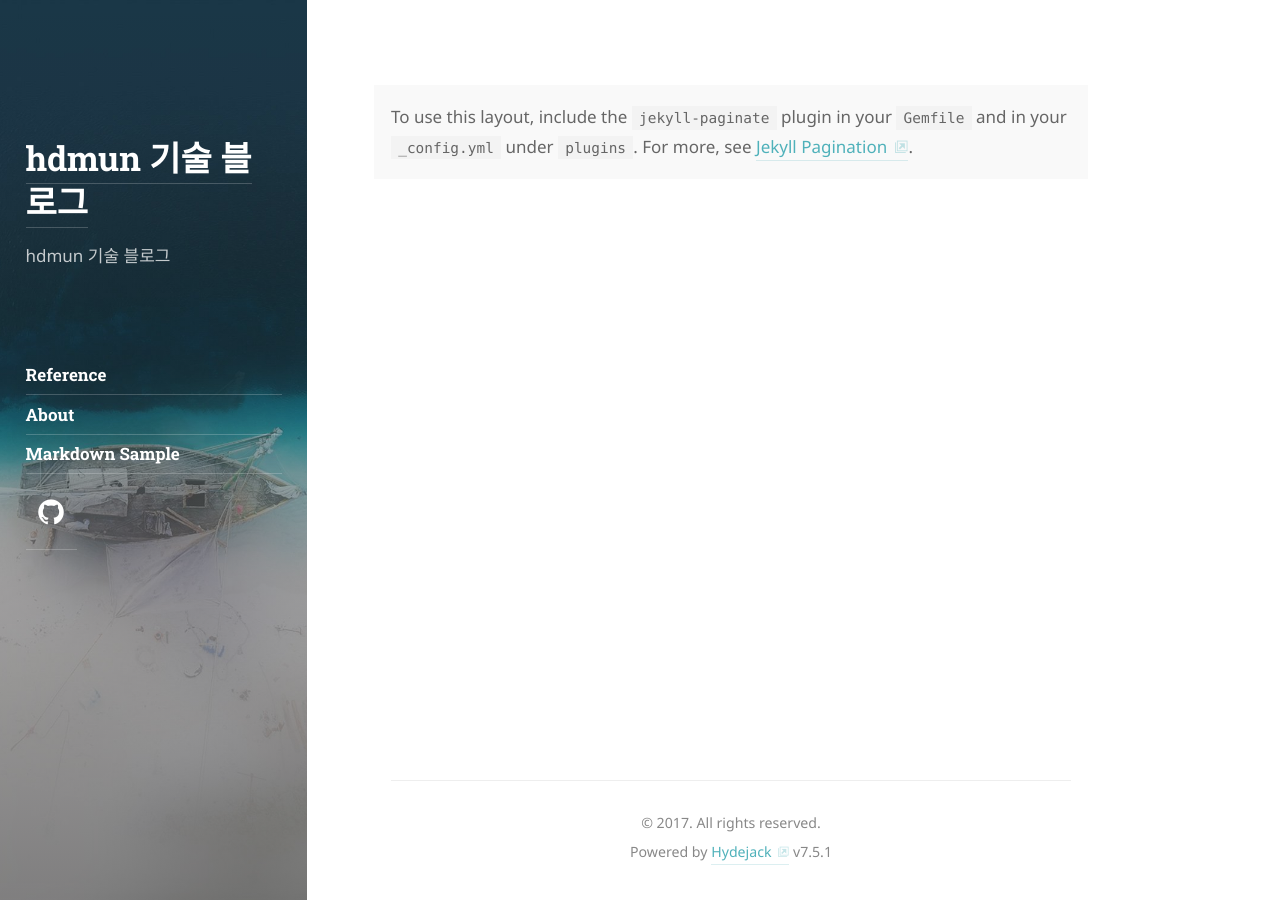
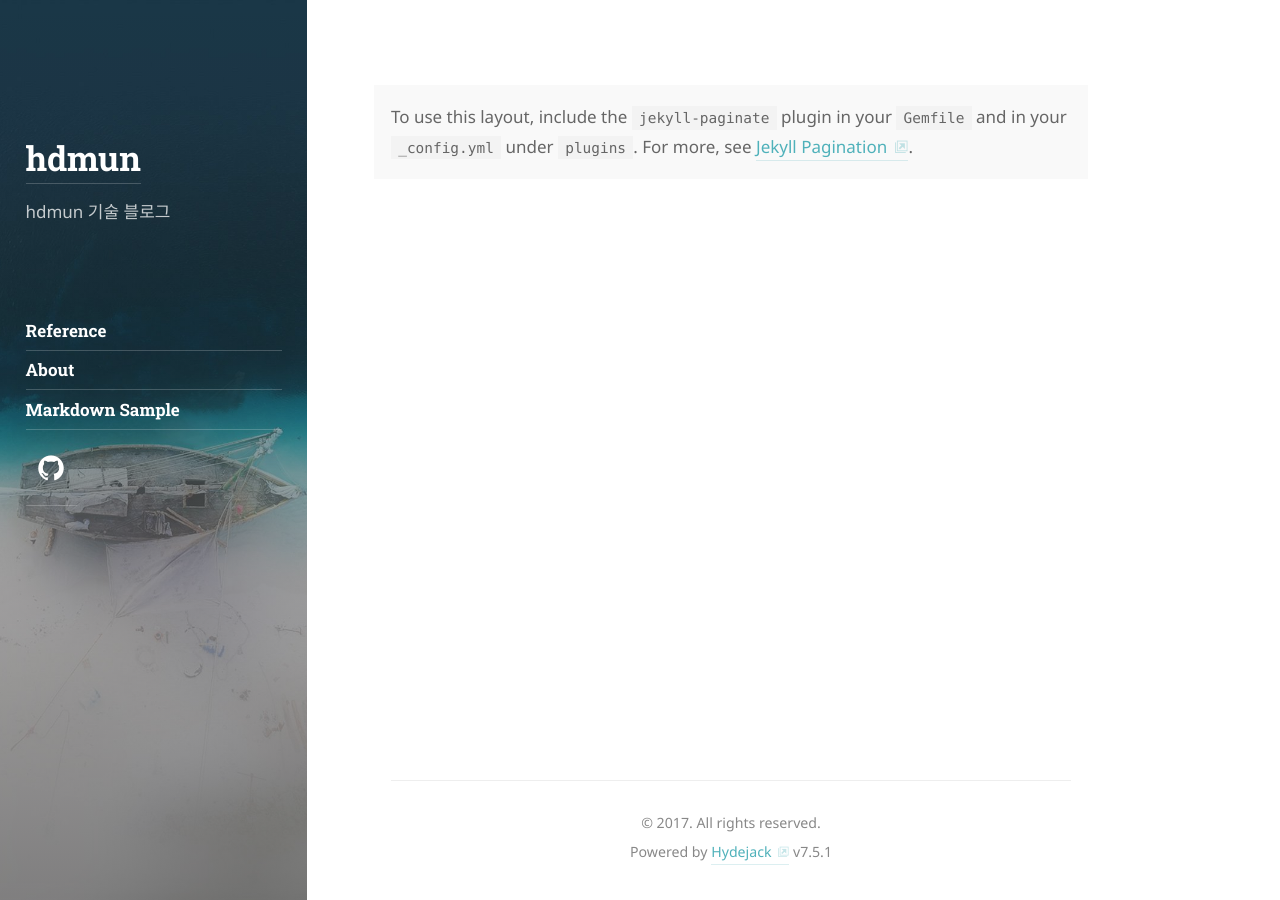
Before and after one commit to hdmun/hdmun.github.io, a Jekyll site: the page built from index.html, in a window 1280 px wide. Built offline with Jekyll 4.4.1, drawn with Linux system fonts in a browser that asks for light colours; some web fonts are replaced; the list of posts is cut into pages by our own code.

Commit message:
Revert "기본 타이틀 수정"
This reverts commit 16bb532be451fd3bf9a7d3681124611e312aa18b.

```diff
--- a/_config.yml
+++ b/_config.yml
@@ -22,7 +22,7 @@ baseurl:               ''
 lang:                  ko
 
 # The title of your blog. Used in the sidebar and the browser tab.
-title:                 hdmun 기술 블로그
+title:                 hdmun
 
 # A short description (~150 chars) of the page used for the meta description tag.
 # Can use markdown, but no more than one paragraph (enforced by `>`)
```
